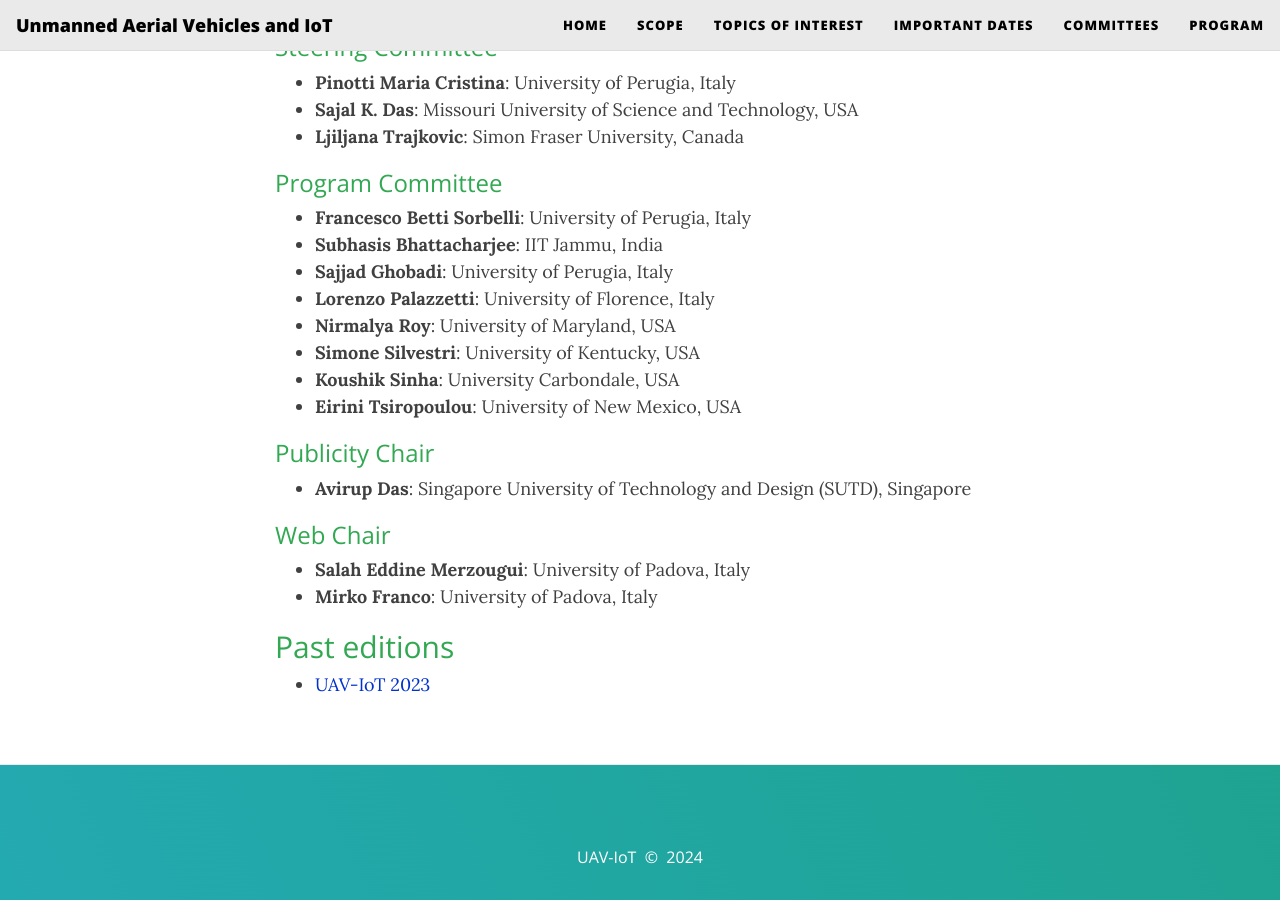
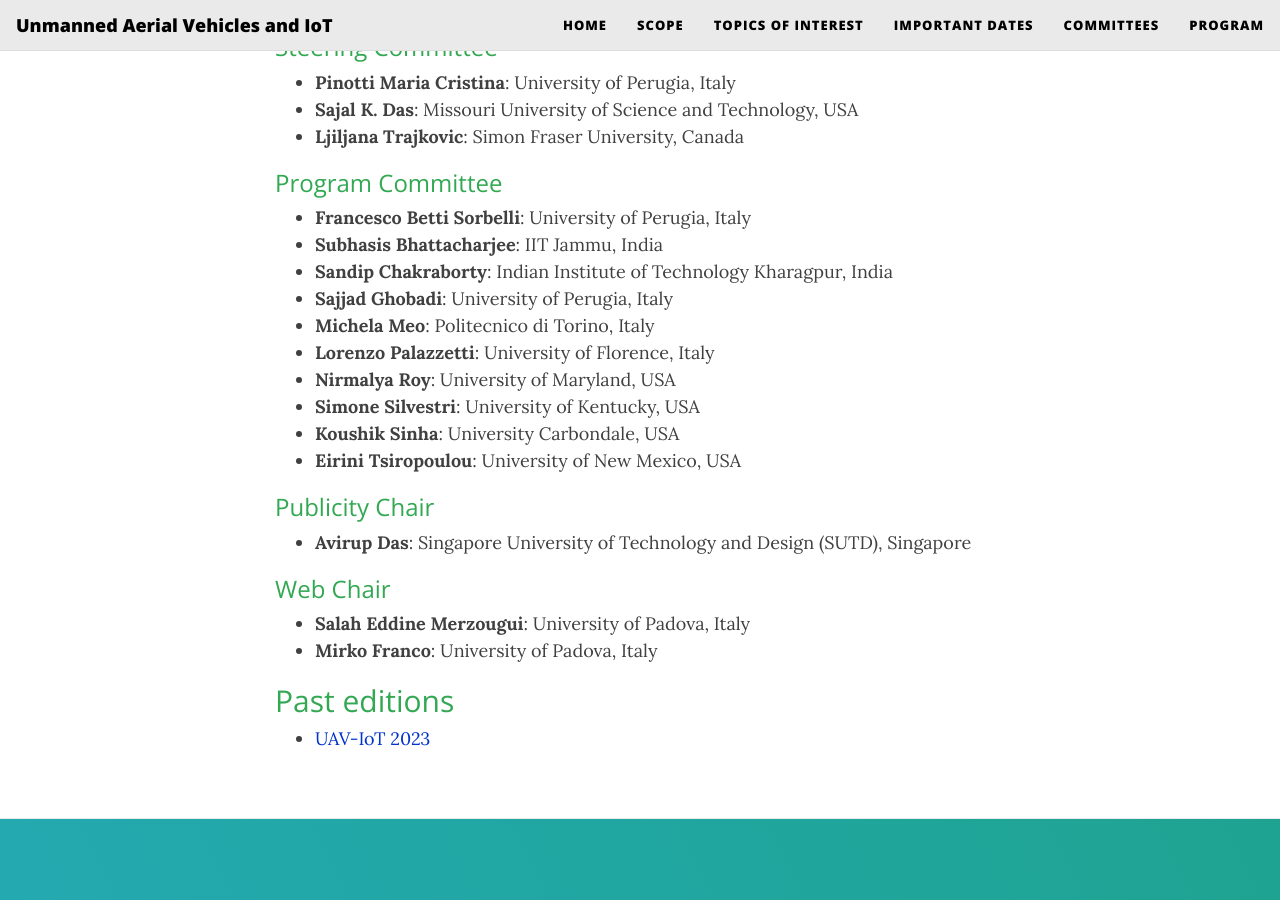
Before and after one commit to IWUAV-IoT/IWUAV-IoT.github.io, a Jekyll site: the page built from index.md, in a window 1280 px wide and 900 px high, scrolled down 2966 px. Built offline with Jekyll 4.4.1, drawn with Linux system fonts in a browser that asks for light colours; nearby versions of some CDN libraries.

Commit message:
Update index.md

```diff
--- a/index.md
+++ b/index.md
@@ -102,7 +102,9 @@ be published in the workshop proceedings.
 {: style="color:#32a852"}
 - **Francesco Betti Sorbelli**: University of Perugia, Italy
 - **Subhasis Bhattacharjee**: IIT Jammu, India
+- **Sandip Chakraborty**: Indian Institute of Technology Kharagpur, India
 - **Sajjad Ghobadi**: University of Perugia, Italy
+- **Michela Meo**: Politecnico di Torino, Italy
 - **Lorenzo Palazzetti**: University of Florence, Italy
 - **Nirmalya Roy**: University of Maryland, USA
 - **Simone Silvestri**: University of Kentucky, USA
```
